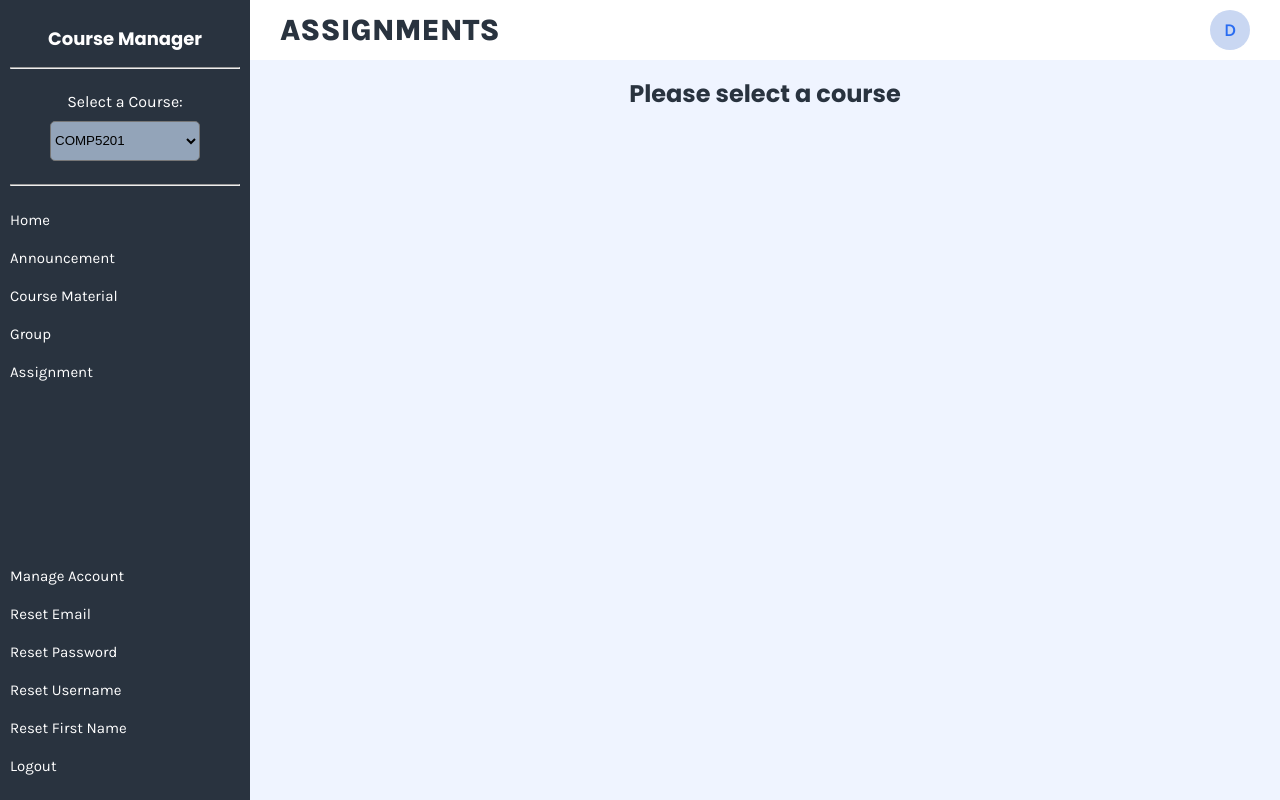
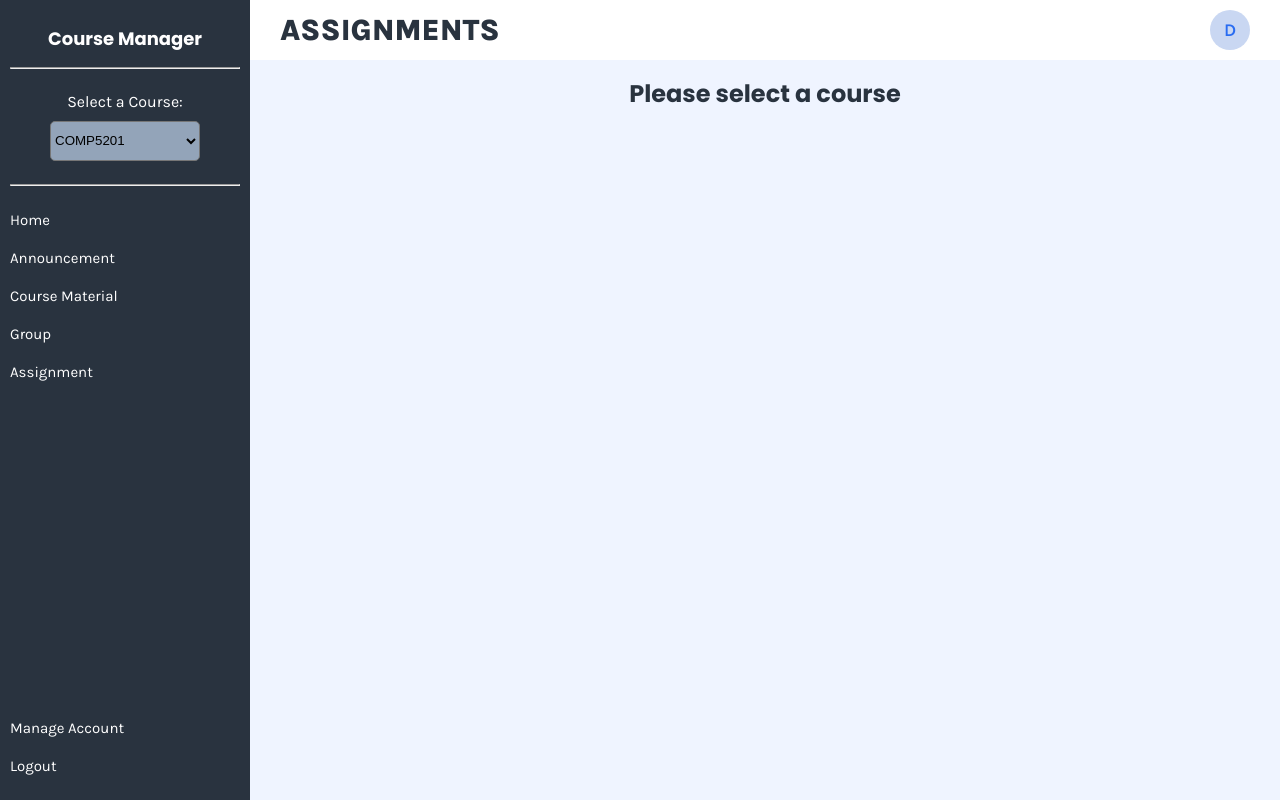
Before and after one commit to jessiemoszko/CrsMgr, a PHP site: page /assignment.php in a window 1280 px wide. Run offline with PHP 8.4, Linux system fonts and the light colour scheme; a user stored in the database is signed in; data comes from the database, SQL or seed files in the repository.

Commit message:
make manage accout one button

```diff
--- a/sidebar.php
+++ b/sidebar.php
@@ -84,18 +84,6 @@ $result = $conn->query($sql);
                     <a href="manage_account.php">Manage Account</a>
                 </li>
                 <li>
-                    <a href="reset-email.php">Reset Email</a>
-                </li>
-                <li>
-                    <a href="reset-password.php">Reset Password</a>
-                </li>
-                <li>
-                    <a href="reset-username.php">Reset Username</a>
-                </li>
-                <li>
-                    <a href="reset-name.php">Reset First Name</a>
-                </li>
-                <li>
                     <a href="logout.php">Logout</a>
                 </li>
             </ul>
```
